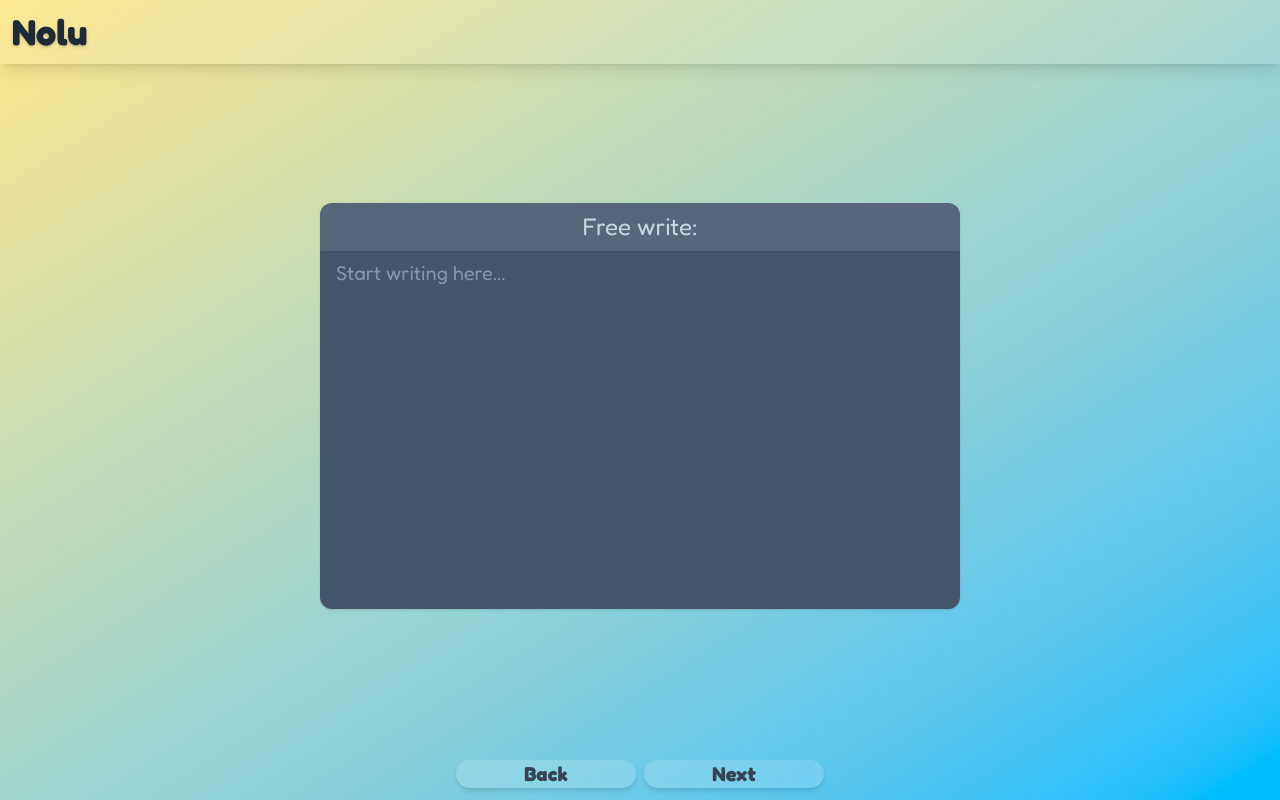
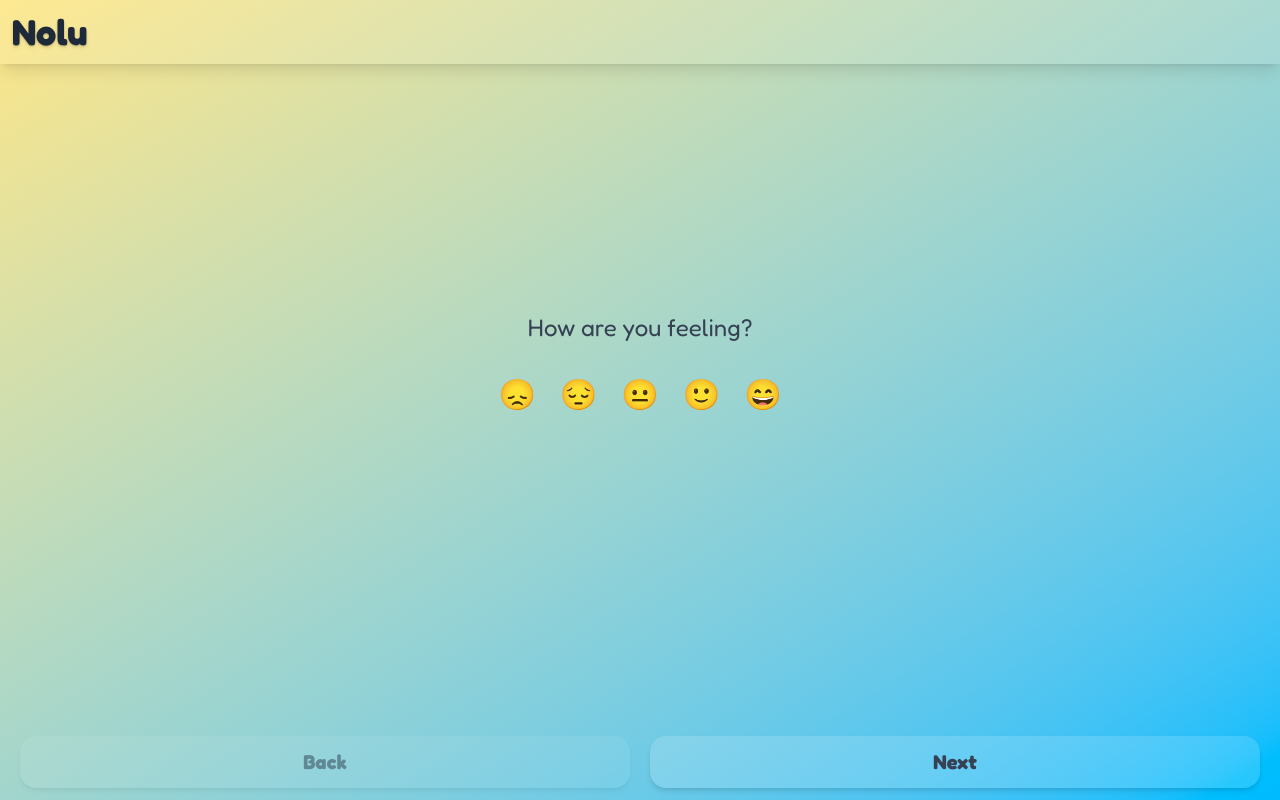
Before and after one commit to JansenSamosa/Nolu, a React (Vite) app in the folder daily-assisted-journal-frontend/: page /daily in a window 1280 px wide. Built offline with nearby package versions, Linux system fonts and the light colour scheme.

Commit message:
began implementing functionality

```diff
--- a/daily-assisted-journal-frontend/src/App.jsx
+++ b/daily-assisted-journal-frontend/src/App.jsx
@@ -1,19 +1,42 @@
-import React from 'react'
+import React, { createContext, useContext, useEffect, useState } from 'react'
 import Daily from './components/Daily'
 import { BrowserRouter, Routes, Route } from 'react-router'
 import Home from './components/Home'
 import Journal from './components/Journal'
+import { fetchMoods } from './api'
+
+export const MoodContext = createContext()
+export const StreakContext = createContext()
 
 const App = () => {
+  const [moods, setMoods] = useState([])
+  const [streakData, setStreakData] = useState(0)
+
+  useEffect(() => {
+    fetchMoods().then(setMoods)
+    setStreakData({
+      streak: 4,
+      completedToday: false
+    })
+  }, [])
+
+  useEffect(() => {
+    console.log(moods)
+  }, [moods])
+
   return (
     <div className='font-display text-color-main'>
+      <MoodContext value={moods}>
+        <StreakContext value={streakData}>
           <BrowserRouter>
             <Routes>
-          <Route index element={<Home/>}/>
+              <Route index element={<Home />} />
               <Route path='/daily' element={<Daily />} />
               <Route path='/journal' element={<Journal />} />
             </Routes>
           </BrowserRouter>
+        </StreakContext>
+      </MoodContext>
     </div>
   )
 }
--- /dev/null
+++ b/daily-assisted-journal-frontend/src/api/index.js
@@ -0,0 +1,36 @@
+let entries = []
+
+export const fetchMoods = async () => {
+  const res = await fetch('/mock_data.json')
+
+  if (!res.ok) {
+    throw new Error('Failed to fetch moods')
+  }
+
+  const json = await res.json()
+  return json.moods
+}
+
+export const fetchEntries = async () => {
+  if (!entries) {
+    return entries
+  }
+
+  const res = await fetch('/mock_data.json')
+
+  if (!res.ok) {
+    throw new Error('Failed to fetch moods')
+  }
+
+  const json = await res.json()
+  entries = json.entries
+  return entries
+}
+
+export const saveEntry = async (createdAt, newEntryData, type) => {
+  const newEntry = {
+    type,
+    createdAt,
+    data: newEntryData
+  }
+}
--- a/daily-assisted-journal-frontend/src/components/ButtonGlass.jsx
+++ b/daily-assisted-journal-frontend/src/components/ButtonGlass.jsx
@@ -1,14 +1,21 @@
 import React from 'react'
 
-const ButtonGlass = ({ children, className, onClick }) => {
-  return (
+const ButtonGlass = ({ children, className, onClick, clickable = true }) => {
+  return clickable ? (
     <button
-        onClick={onClick}
-        className={`${className} shadow-md bg-white/15 hover:bg-white/7
+      onClick={onClick}
+      className={`${className} shadow-md bg-white/15 hover:bg-white/7
             active:shadow-sm active:bg-white/0
             transition-all rounded-2xl  cursor-pointer`}
     >
-        {children}
+      {children}
+    </button>
+  ) : (
+    <button
+      className={`${className} shadow-md bg-white/15
+      transition-all rounded-2xl cursor-not-allowed opacity-50`}
+    >
+      {children}
     </button>
   )
 }
--- a/daily-assisted-journal-frontend/src/components/Daily.jsx
+++ b/daily-assisted-journal-frontend/src/components/Daily.jsx
@@ -1,22 +1,38 @@
-import React, { useEffect, useState } from 'react'
+import React, { useContext, useEffect, useState } from 'react'
 import PromptCarousel from './PromptCarousel'
-import PromptText from './PromptText'
 import ButtonGlass from './ButtonGlass'
+import { MoodContext } from '../App'
+import MoodWrite from './MoodRight'
+import PromptWrite from './PromptWrite'
+import FreeWrite from './FreeWrite'
 
 const Daily = ({ date = new Date() }) => {
-  const [curPrompt, setCurPrompt] = useState(4)
+  const [stageIndex, setStageIndex] = useState(0)
+
+  const [moodResponse, setMoodResponse] = useState({
+    selectedMood: '',
+    userResponse: ''
+  })
+
+  const [promptResponse, setPromptResponse] = useState({
+    promptText: '',
+    userResponse:''
+  })
+
+  const [freeResponse, setFreeResponse] = useState({
+    userResponse:''
+  })
 
   useEffect(() => {
-    const clamped = Math.max(curPrompt, 0)
-    setCurPrompt(clamped)
-  }, [curPrompt])
+    const clamped = Math.max(stageIndex, 0)
+    setStageIndex(clamped)
+  }, [stageIndex])
 
   return (
     <div className='
       text-center
-      shadow overflow-hidden
+      overflow-hidden
       background-saturated
-      relative
       flex flex-col
       h-screen w-screen
     '>
@@ -34,44 +50,23 @@ const Daily = ({ date = new Date() }) => {
 
       {/* prompt container */}
       <div className='flex-1'>
-        <PromptCarousel index={curPrompt}>
-          {/* mood selection */}
-          <div className='mt-3 bg-white/30 shadow rounded-xl overflow-hidden'>
-            <p className='text-2xl shadow'>How was your mood today?</p>
-            <div className=' w-full m-auto p-2 flex'>
-              {['😌', '😐', '🙂', '😄', '👎', '👍'].map((emoji, index) => (
-                <button
-                  key={index}
-                  className='text-3xl p-2
-                    cursor-pointer
-                    hover:bg-white/50
-                    rounded-full
-                    transition
-                    flex-1/2'
-                >
-                  {emoji}
-                </button>
-              ))}
-            </div>
-          </div>
-          <PromptText prompt='What’s one small win you had today?' />
-          <PromptText prompt="Is there anything bothering you today?" />
-          <PromptText prompt='Learn anything new?' />
-          <PromptText prompt='Free write: ' rows={12} />
-          <PromptText prompt='What would your ideal tomorrow look like?' />
+        <PromptCarousel index={stageIndex}>
+          <MoodWrite response={moodResponse} setResponse={setMoodResponse}/>
+          <PromptWrite response={promptResponse} setResponse={setPromptResponse}/>
+          <FreeWrite response={freeResponse} setResponse={setFreeResponse}/>
         </PromptCarousel>
       </div>
 
       {/* buttons */}
-      <div className='w-full p-3 flex gap-2 items-center justify-center'>
-
-        <ButtonGlass onClick={() => setCurPrompt(curPrompt - 1)}
-          className='w-45 text-xl font-bold'
+      <div className='w-full p-3 flex  gap-5 px-5'>
+        <ButtonGlass onClick={() => setStageIndex(stageIndex - 1)}
+          className={`flex-1 text-xl font-bold p-3`}
+          clickable={stageIndex == 0 ? false : true}
         >
           Back
         </ButtonGlass>
-        <ButtonGlass onClick={() => setCurPrompt(curPrompt + 1)}
-          className='w-45 text-xl font-bold'
+        <ButtonGlass onClick={() => setStageIndex(stageIndex + 1)}
+          className='flex-1 text-xl font-bold p-3'
         >
           Next
         </ButtonGlass>
--- /dev/null
+++ b/daily-assisted-journal-frontend/src/components/FreeWrite.jsx
@@ -0,0 +1,32 @@
+import React, { useEffect, useState } from 'react'
+
+const FreeWrite = ({ className, response, setResponse}) => {
+  const [userResponse, setUserResponse] = useState(response.userResponse)
+
+  useEffect(() => {
+    setResponse({
+      userResponse
+    })
+  }, [userResponse])
+
+  return (
+    <div className={`${className} text-2xl size-full flex flex-col items-center`}>
+      <div className=' w-full flex items-center justify-center'>
+        <p className='my-3 p-4 max-w-8/12'>
+          Free Write: Write what's on your mind.
+        </p>
+      </div>
+      <div className='flex-1 w-full h-full p-4 pt-0 '>
+        <textarea
+          className='
+          w-full h-full
+          focus:outline-none resize-none '
+          value={userResponse}
+          onChange={e => setUserResponse(e.target.value)}
+        />
+      </div>
+    </div>
+  )
+}
+
+export default FreeWrite
--- /dev/null
+++ b/daily-assisted-journal-frontend/src/components/MoodRight.jsx
@@ -0,0 +1,53 @@
+import React, { useContext, useEffect, useState } from 'react'
+import { MoodContext } from '../App'
+
+const MoodWrite = ({ className, response, setResponse }) => {
+  const moods = useContext(MoodContext)
+
+  // selected mood
+  const [selected, setSelected] = useState(response.selectedMood)
+  const [explanation, setExplanation] = useState(response.userResponse)
+
+  useEffect(() => {
+    setResponse({
+      selectedMood: selected,
+      userResponse: explanation,
+    })
+  }, [selected, explanation])
+
+  return (
+    <div className={`${className} text-2xl flex flex-col h-full
+    `}>
+      <div className={`flex-6 flex items-end transition-all
+      ${selected ? 'opacity-0' : 'opacity-100'}
+      `}>
+        <p className='flex-1 rounded-b-none p-2 '>How are you feeling?</p>
+      </div>
+      <div className='flex flex-1 items-center justify-between p-3 transition-all'>
+        {moods.map((item, index) => (
+          <button
+            className={`text-3xl cursor-pointer rounded-full
+             transition-all p-3
+            ${item == selected && 'bg-white/20 shadow text-4xl'}`}
+            onClick={() => { selected != item ? setSelected(item) : setSelected('') }}
+          >
+            {item}
+          </button>
+        ))}
+      </div>
+      <div className={`flex-6 transition-opacity duration-300
+        ${selected ? 'opacity-100' : 'opacity-0'}`}>
+        <p>Why?</p>
+        <textarea
+          className='flex-1  resize-none rounded-xl p-3 focus:outline-none size-full'
+          placeholder='Write here...'
+          value={explanation}
+          onChange={e => setExplanation(e.target.value)}
+        />
+      </div>
+
+    </div>
+  )
+}
+
+export default MoodWrite
--- a/daily-assisted-journal-frontend/src/components/PromptCarousel.jsx
+++ b/daily-assisted-journal-frontend/src/components/PromptCarousel.jsx
@@ -1,8 +1,8 @@
 import React from 'react'
 
-const PromptCarousel = ({ children, index = 0 }) => {
+const PromptCarousel = ({ children, index = 0, className }) => {
   return (
-    <div key={index} className='h-full flex items-center justify-center'>
+    <div key={index} className={`${className} h-full w-full flex items-center justify-center`}>
         {children[index]}
     </div>
   )
--- a/daily-assisted-journal-frontend/src/components/PromptText.jsx
+++ /dev/null
@@ -1,28 +0,0 @@
-import React, { useEffect, useRef } from 'react'
-
-const PromptText = ({ prompt='err prompt not defined', rows=4, characters=400 }) => {
-  const ref = useRef(null)
-
-  return (
-    <div ref={ref} className={`mx-10 bg-slate-600 text-slate-300
-    shadow rounded-xl overflow-hidden
-    w-full md:w-8/12 xl:w-1/2
-    `}>
-      <p className='text-2xl shadow p-2 bg-white/10'>{prompt}</p>
-      <textarea
-        placeholder='Start writing here...'
-        rows={rows}
-        className={`
-          w-full
-          border-none rounded-xl
-          px-4 py-2
-          resize-none focus:outline-none
-          overflow-
-          text-xl
-          `}
-      />
-    </div>
-  )
-}
-
-export default PromptText
--- /dev/null
+++ b/daily-assisted-journal-frontend/src/components/PromptWrite.jsx
@@ -0,0 +1,35 @@
+import React, { useEffect, useState } from 'react'
+
+const PromptWrite = ({ className, response, setResponse }) => {
+
+  const [userResponse, setUserResponse] = useState(response.userResponse)
+  const [promptText, setPromptText] = useState("What is a regret you still hold to this day, and why?")
+
+  useEffect(() => {
+    setResponse({
+      promptText,
+      userResponse
+    })
+  }, [promptText, userResponse])
+
+  return (
+    <div className={`${className} text-2xl size-full flex flex-col items-center`}>
+      <div className=' w-full flex items-center justify-center'>
+        <p className='my-3 p-4 max-w-8/12'>
+          {promptText}
+        </p>
+      </div>
+      <div className='flex-1 w-full h-full p-4 pt-0 '>
+        <textarea
+          className='
+          w-full h-full
+          focus:outline-none resize-none '
+          value={userResponse}
+          onChange={e => setUserResponse(e.target.value)}
+        />
+      </div>
+    </div>
+  )
+}
+
+export default PromptWrite
--- a/daily-assisted-journal-frontend/src/index.css
+++ b/daily-assisted-journal-frontend/src/index.css
@@ -20,3 +20,7 @@
 @utility text-color-main-title {
   @apply text-gray-800
 }
+
+@utility bg-glass {
+  @apply shadow bg-white/10 rounded-2xl
+}
```
Also changed, not shown: daily-assisted-journal-frontend/public/mock_data.json (+28 -14 lines), daily-assisted-journal-frontend/src/components/Journal.jsx (+26 -10 lines). Lines whose indentation alone changed are shown as unchanged.
